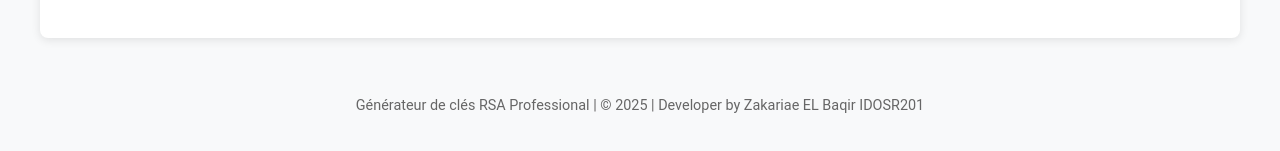
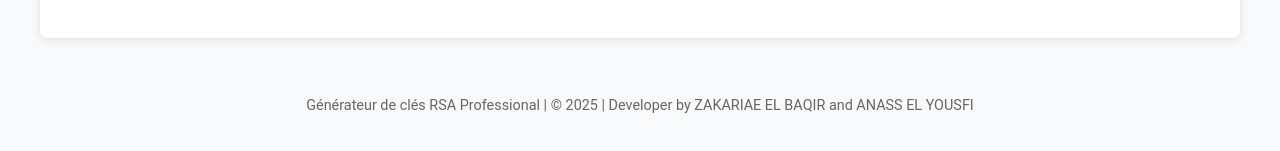
Before and after one commit to zakariaeVIP/RSA-Key-Generator-Web-Static-Version, a plain HTML site: page index.html in a window 1280 px wide. Shown: the part 1791-1942 px from the top of the page. Drawn offline with Linux system fonts and the light colour scheme.

Commit message:
Update index.html

```diff
--- a/index.html
+++ b/index.html
@@ -673,7 +673,7 @@
         </main>
 
         <footer>
-            Générateur de clés RSA Professional | © 2025 | Developer by Zakariae EL Baqir IDOSR201
+            Générateur de clés RSA Professional | © 2025 | Developer by ZAKARIAE EL BAQIR and ANASS EL YOUSFI
         </footer>
     </div>
 
```
